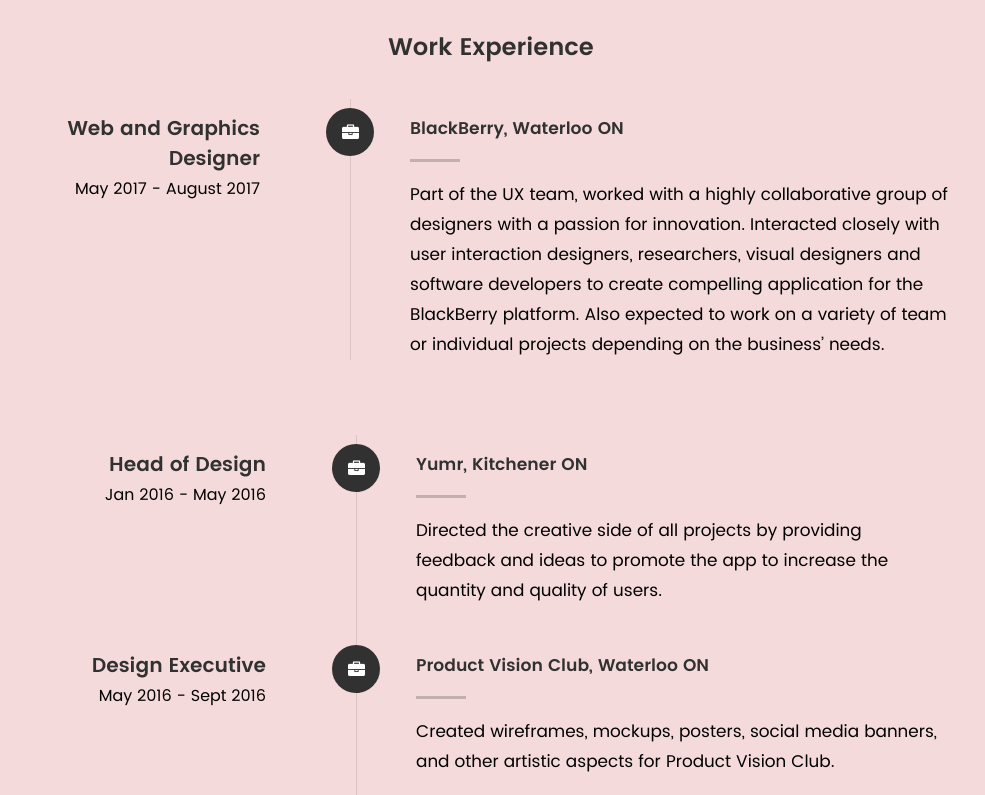
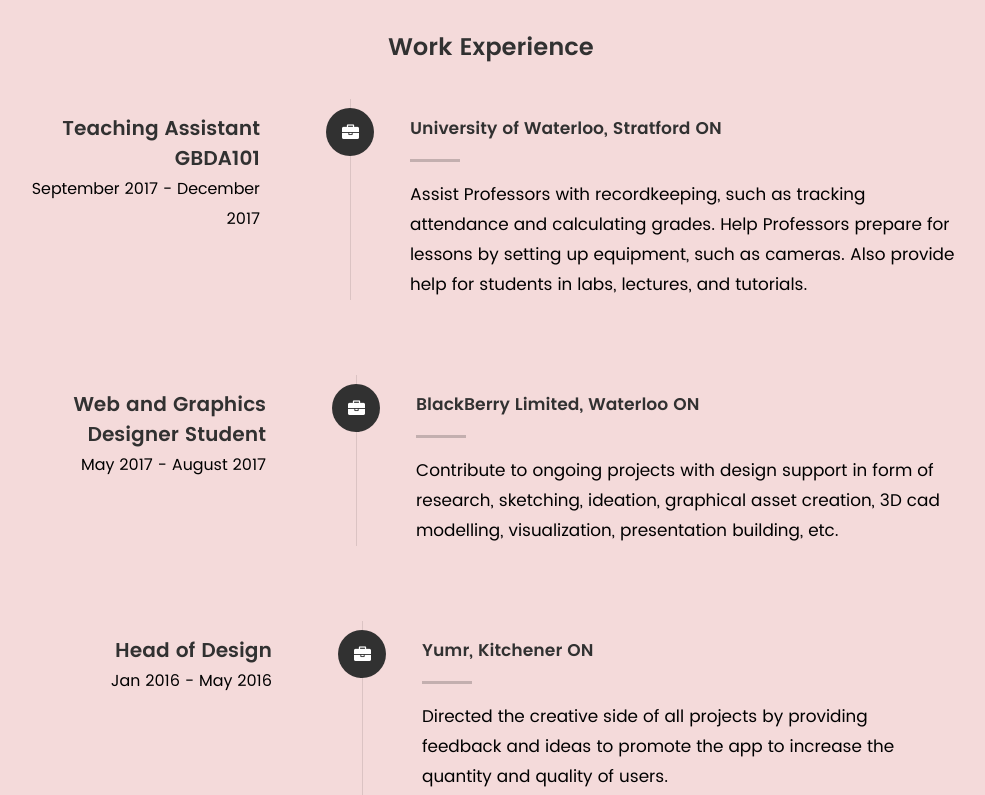
Before and after one commit to southeo/angela-le.github.io, a plain HTML site: page index.html in a window 1280 px wide. Shown: the part 2579-3374 px from the top of the page, without its empty margins (149-1134 px from the left). Drawn offline with Linux system fonts and the light colour scheme; files whose address does not match are found by name.

Commit message:
Update index.html

```diff
--- a/index.html
+++ b/index.html
@@ -218,6 +218,29 @@
    		<div class="col-twelve resume-header">
 
    			<h2>Work Experience</h2>
+				</div> <!-- /resume-header -->
+
+   		<div class="col-twelve">
+
+   			<div class="timeline-wrap">
+
+   				<div class="timeline-block">
+
+	   				<div class="timeline-ico">
+	   					<i class="fa fa-briefcase"></i>
+	   				</div>
+
+	   				<div class="timeline-header">
+	   					<h3>Teaching Assistant GBDA101</h3>
+	   					<p>September 2017 - December 2017</p>
+	   				</div>
+
+	   				<div class="timeline-content">
+	   					<h4>University of Waterloo, Stratford ON</h4>
+	   					<p>Assist Professors with recordkeeping, such as tracking attendance and calculating grades. Help Professors prepare for lessons by setting up equipment, such as cameras. Also provide help for students in labs, lectures, and tutorials.</p>
+	   				</div>
+
+	   	</div> <!-- /timeline-block -->
 
 		</div> <!-- /resume-header -->
 
@@ -232,13 +255,13 @@
 	   				</div>
 
 	   				<div class="timeline-header">
-	   					<h3>Web and Graphics Designer</h3>
+	   					<h3>Web and Graphics Designer Student</h3>
 	   					<p>May 2017 - August 2017</p>
 	   				</div>
 
 	   				<div class="timeline-content">
-	   					<h4>BlackBerry, Waterloo ON</h4>
-	   					<p>Part of the UX team, worked with a highly collaborative group of designers with a passion for innovation. Interacted closely with user interaction designers, researchers, visual designers and software developers to create compelling application for the BlackBerry platform. Also expected to work on a variety of team or individual projects depending on the business’ needs.</p>
+	   					<h4>BlackBerry Limited, Waterloo ON</h4>
+	   					<p>Contribute to ongoing projects with design support in form of research, sketching, ideation, graphical asset creation, 3D cad modelling, visualization, presentation building, etc.</p>
 	   				</div>
 
 	   	</div> <!-- /timeline-block -->
```
